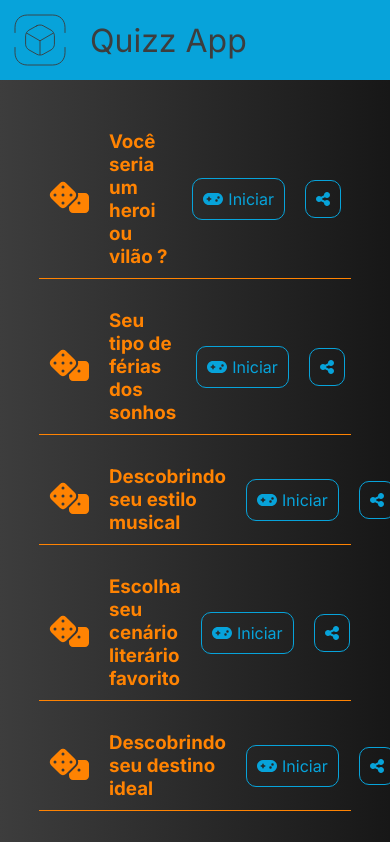
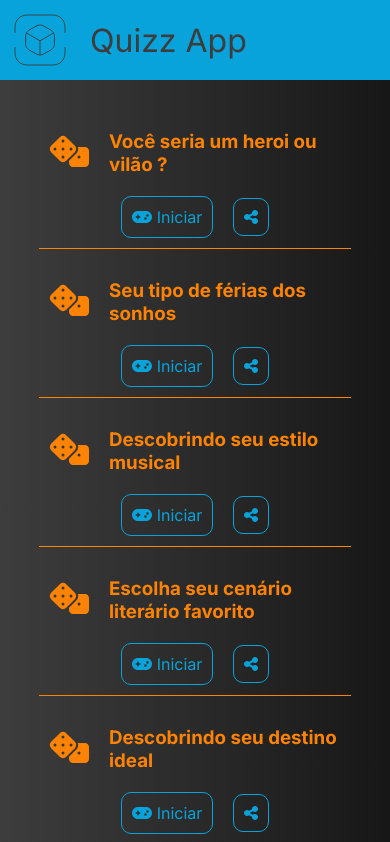
Before and after one commit to geisabitt/quizz-app, an Angular app: page / in a window 390 px wide. Shown: the top 842 px of the page. Built offline with nearby package versions, Linux system fonts and the light colour scheme.

Commit message:
feat: adding responsiveness to the project

```diff
--- a/src/app/components/quizz-list/quizz-list.component.scss
+++ b/src/app/components/quizz-list/quizz-list.component.scss
@@ -39,3 +39,14 @@
   border-radius: 10px;
   border: 1px solid var(--color-primary);
 }
+@media screen and (max-width: 670px) {
+  .list-quizz-item {
+    flex-direction: column;
+  }
+  .list-quizz-description,
+  .list-quizz-buttons {
+    width: 100%;
+    align-items: center;
+    justify-content: center;
+  }
+}
--- a/src/styles.scss
+++ b/src/styles.scss
@@ -21,4 +21,5 @@ body {
     var(--color-gray) 0%,
     var(--color-dark) 100%
   );
+  min-width: 360px;
 }
```
